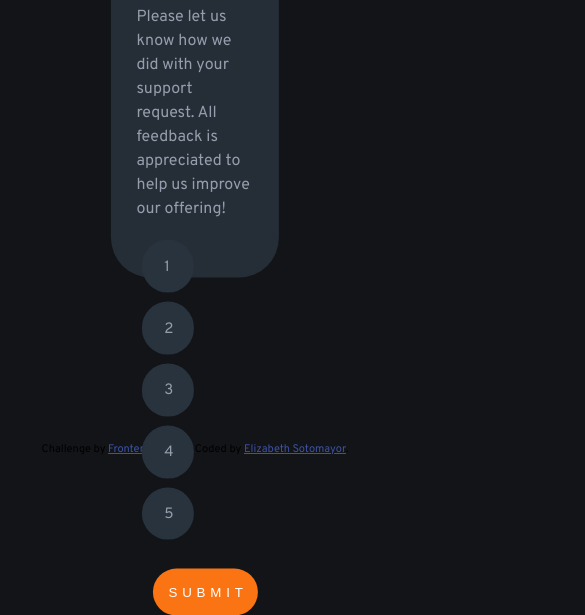
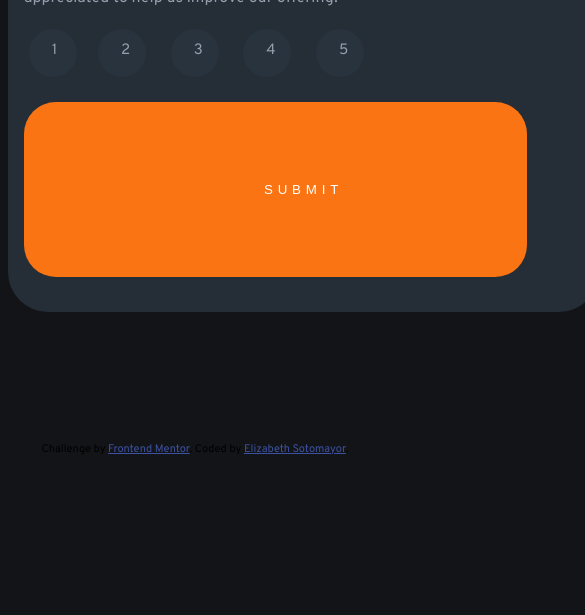
Before and after one commit to elizabethrsotomayor/interactive-rating-component, a plain HTML site: page index.html in a window 390 px wide. Shown: the part 402-1017 px from the top of the page, 585 px wide, since content can reach past the window. After the commit the page ends 858 px from the top, so only its background shows below. Drawn offline with Linux system fonts and the light colour scheme.

Commit message:
add mobile responsiveness

```diff
--- a/assets/css/styles.css
+++ b/assets/css/styles.css
@@ -22,25 +22,12 @@ p {
 
 .card {
   background-color: hsl(213, 19%, 18%);
-  width: 30%;
-  height: 50%;
-  /* padding: 2.4rem; */
-  padding: 1.6rem;
-  padding-bottom: 4.2rem;
-  position: absolute;
-  top: 50%;
-  left: 50%;
-  transform: translate(-50%, -50%);
   border-radius: 40px;
 }
 
 .thank-you-card {
   visibility: hidden;
 }
-
-/* .ratings-card {
-  visibility: visible;
-} */
 
 .thank-you-card {
   display: flex;
@@ -94,22 +81,13 @@ input[type="radio"] {
   -moz-appearance: none;
 }
 
-input[type="radio"]:focus {
-  outline: none;
-}
-
 input[type="radio"]:checked {
   background-color: hsl(216, 12%, 54%);
   color: white;
 }
 
-input[type="radio"]:checked ~ span:first-of-type,
-input[type="radio"]:hover ~ span:first-of-type {
+input[type="radio"]:checked ~ span:first-of-type {
   color: white;
-}
-
-input[type="radio"]:hover {
-  background-color: hsl(25, 97%, 53%);
 }
 
 label span:first-of-type {
@@ -121,30 +99,14 @@ label span:first-of-type {
   color: hsl(217, 12%, 63%);
 }
 
-label span {
-  position: relative;
-  top: -1.6rem;
-}
-
 input[type="submit"] {
-  padding: 5px 15px;
   background: hsl(25, 97%, 53%);
   color: #fff;
   text-transform: uppercase;
   font-weight: 400;
   letter-spacing: 0.3rem;
-  border-radius: 2rem;
-  padding: 1rem;
   border: 0 none;
-  cursor: pointer;
   width: 90%;
-  margin-top: 1.4rem;
-  margin-left: 1rem;
-}
-
-input[type="submit"]:hover {
-  color: hsl(25, 97%, 53%);
-  background: #fff;
 }
 
 .attribution {
@@ -154,3 +116,95 @@ input[type="submit"]:hover {
 .attribution a {
   color: hsl(228, 45%, 44%);
 }
+
+/******************************/
+/* DESKTOP STYLES */
+/******************************/
+
+@media (min-width: 1024px) {
+  .card {
+    width: 30%;
+    height: 50%;
+    padding: 1.6rem;
+    padding-bottom: 4.2rem;
+    position: absolute;
+    top: 50%;
+    left: 50%;
+    transform: translate(-50%, -50%);
+  }
+
+  input[type="radio"]:focus {
+    outline: none;
+  }
+
+  input[type="radio"]:hover ~ span:first-of-type {
+    color: white;
+  }
+
+  input[type="radio"]:hover {
+    background-color: hsl(25, 97%, 53%);
+  }
+
+  label span {
+    position: relative;
+    top: -1.6rem;
+  }
+
+  input[type="submit"]:hover {
+    color: hsl(25, 97%, 53%);
+    background: #fff;
+  }
+
+  input[type="submit"] {
+    padding: 5px 15px;
+    border-radius: 2rem;
+    padding: 1rem;
+    border: 0 none;
+    cursor: pointer;
+    width: 90%;
+    margin-top: 1.4rem;
+    margin-left: 1rem;
+  }
+}
+
+/******************************/
+/* MOBILE STYLES */
+/******************************/
+@media (min-width: 375px) and (max-width: 800px) {
+  .card {
+    margin-left: 0.5rem;
+    margin-right: 0.5rem;
+    padding: 1rem;
+    position: absolute;
+    top: 25%;
+  }
+
+  input[type="radio"] {
+    width: 3rem;
+    height: 3rem;
+  }
+
+  label span:first-of-type {
+    position: relative;
+    left: -2rem;
+    bottom: -1rem;
+    top: -1.4rem;
+    font-size: calc(15rem / 16);
+    color: hsl(217, 12%, 63%);
+  }
+
+  input[type="submit"] {
+    padding-top: 4.6rem;
+    margin-bottom: 1.2rem;
+    -webkit-appearance: none;
+    border-radius: 2rem;
+  }
+
+  .submit-btn {
+    padding: 5rem 15rem !important;
+  }
+
+  .ratings {
+    margin-bottom: 1.2rem;
+  }
+}
--- a/assets/js/script.js
+++ b/assets/js/script.js
@@ -3,15 +3,16 @@ const submitBtn = document.getElementById("submit-btn");
 const ratings_card = document.getElementById("ratings-card");
 const thankyou_card = document.getElementById("thank-you-card");
 const user_rating = document.getElementById("user-rating");
+let cur_rating;
 
 ratings.forEach((el) => {
   el.addEventListener("click", function (e) {
     let ratings_arr = e.target.id.split("-"); // [ratings,y]
-    let cur_rating = ratings_arr[cur_rating.length - 1];
+    let cur_rating = ratings_arr[ratings_arr.length - 1];
 
     // To set value for "You selected __ out of 5"
-    user_rating.innerText = num_value;
-    user_rating.value = num_value;
+    user_rating.innerText = cur_rating;
+    user_rating.value = cur_rating;
   });
 });
 
```
Also changed, not shown: index.html (+0 -6 lines).
